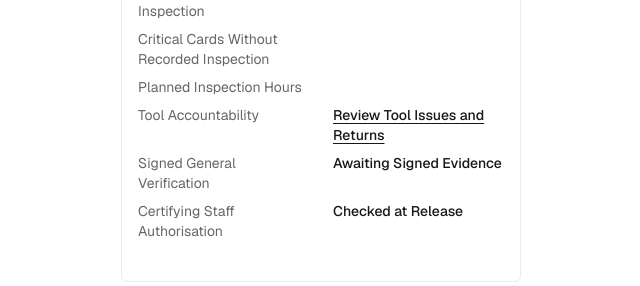
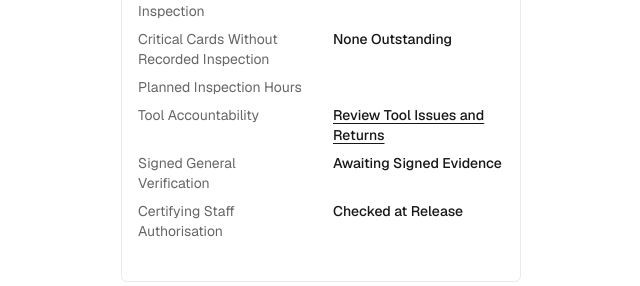
Before and after one commit to alxtkng/airworthiness-plus, a Django app: template src/airworthiness_plus/planning/templates/planning/work_package.html in a window 1280 px wide. Shown: the part 621-907 px from the top of the page, without its empty margins (319-959 px from the left). Run offline with Django 5.2, Linux system fonts and the light colour scheme; the template is opened without the code that fills it, so the values that code supplies are empty.

Commit message:
Retain outstanding inspection counts alongside review links

```diff
--- a/src/airworthiness_plus/planning/templates/planning/work_package.html
+++ b/src/airworthiness_plus/planning/templates/planning/work_package.html
@@ -47,7 +47,7 @@
 <dd>{% if awaiting_inspection %}<span class="status status-due">{{ awaiting_inspection|length }} Awaiting Inspection</span>
 <ul>{% for card in awaiting_inspection %}<li><a href="#work-card-{{ card.id }}">{{ card.title }}</a></li>{% endfor %}</ul>
 {% else %}None{% endif %}</dd>
-<dt>Critical Cards Without Recorded Inspection</dt><dd>{{ missing_inspections }}</dd>
+<dt>Critical Cards Without Recorded Inspection</dt><dd>{{ missing_inspections|default:"None" }} Outstanding</dd>
 <dt>Planned Inspection Hours</dt><dd>{{ inspection }}</dd>
 <dt>Tool Accountability</dt><dd><a href="#tool-accountability">Review Tool Issues and Returns</a></dd>
 <dt>Signed General Verification</dt>
```
